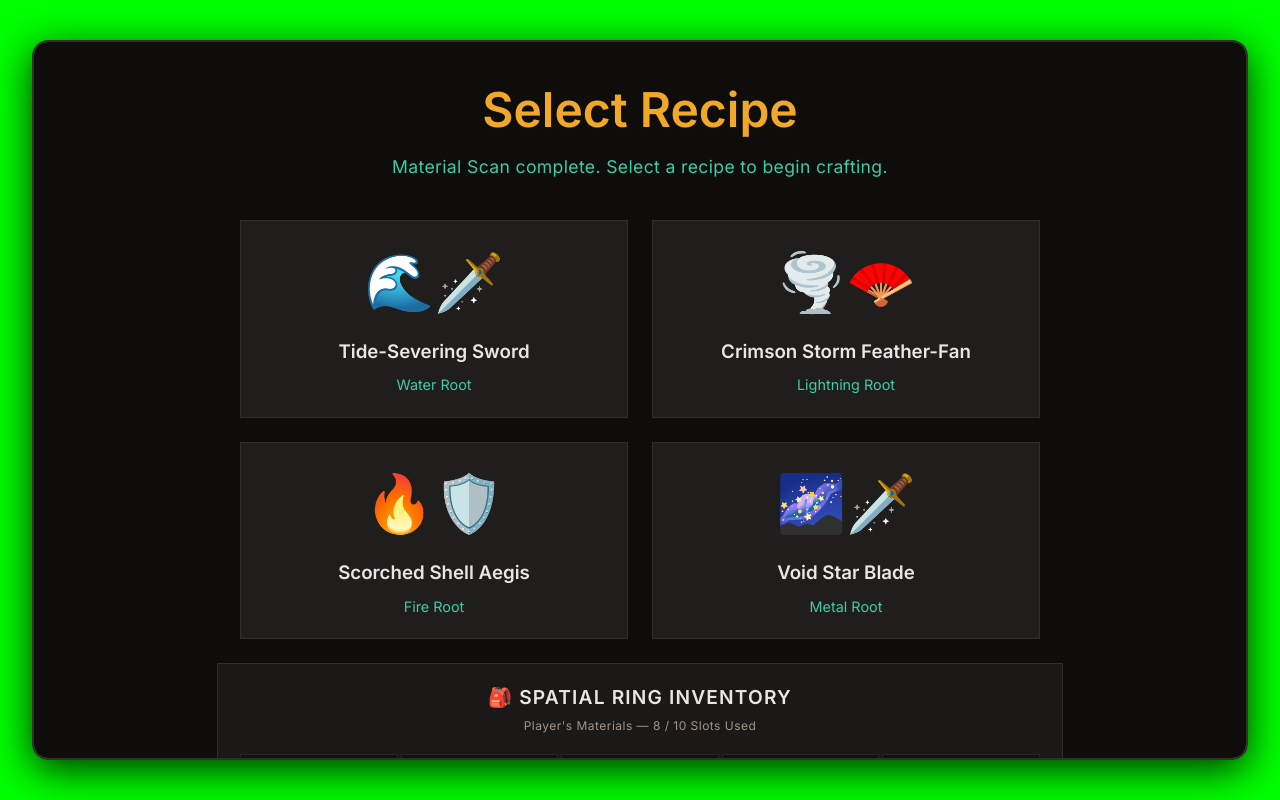
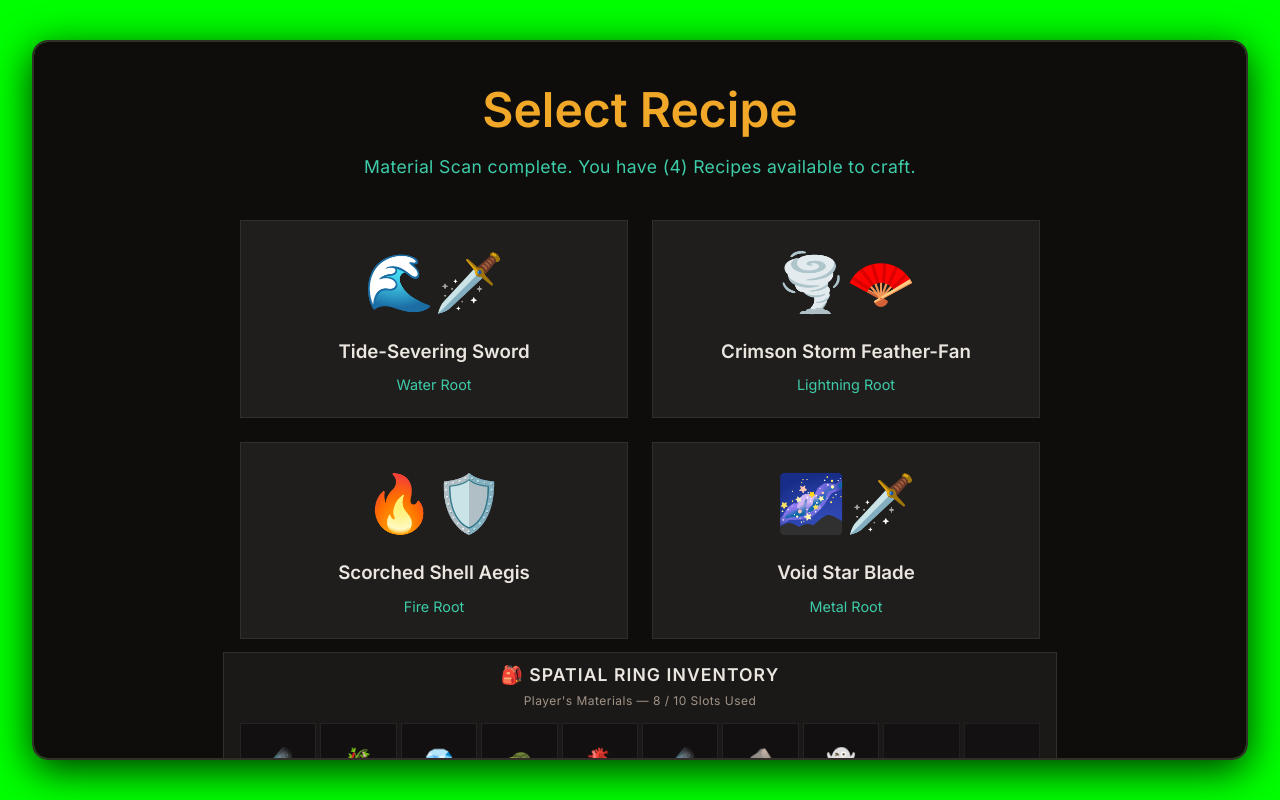
Before and after one commit to algopenne/9YS-artifact-crafting-ui, a React (Vite) app: page / in a window 1280 px wide. Built offline with nearby package versions, Linux system fonts and the light colour scheme.

Commit message:
Fixed scroll, changed text and added new step to workflow for rune

```diff
--- a/src/App.tsx
+++ b/src/App.tsx
@@ -8,6 +8,7 @@ import ShapeMaterial from './components/ShapeMaterial';
 import DemonCore from './components/DemonCore';
 import SpiritEssence from './components/SpiritEssence';
 import Harmonization from './components/Harmonization';
+import RuneInscription from './components/RuneInscription';
 import FinalTempering from './components/FinalTempering';
 import StatSidebar from './components/StatSidebar';
 import data from './data.json';
@@ -135,6 +136,12 @@ function App() {
           <Harmonization
             context={context}
             setContext={setContext}
+            onConfirm={() => setGameState('RUNE_INSCRIPTION')}
+          />
+        )}
+
+        {gameState === 'RUNE_INSCRIPTION' && (
+          <RuneInscription
             onConfirm={() => setGameState('TEMPERING')}
           />
         )}
--- a/src/components/ChooseMaterials.tsx
+++ b/src/components/ChooseMaterials.tsx
@@ -25,13 +25,13 @@ export default function ChooseMaterials({ context, onConfirm }: ChooseMaterialsP
 
   return (
     <div style={{ flex: 1, display: 'flex', flexDirection: 'column', alignItems: 'center' }}>
-      <h1 className="text-gold" style={{ fontSize: '3rem', marginBottom: '0.5rem' }}>Gather Materials</h1>
-      <p className="text-magic" style={{ fontSize: '1.2rem', marginBottom: '3rem' }}>Confirm the required ingredients to begin.</p>
+      <h1 className="text-gold" style={{ fontSize: '2.5rem', marginBottom: '0.2rem' }}>Gather Materials</h1>
+      <p className="text-magic" style={{ fontSize: '1.1rem', marginBottom: '1rem' }}>Confirm the required ingredients to begin.</p>
 
       {/* Unified Centered Constraint Wrapper */}
       <div style={{ width: '100%', maxWidth: '800px', display: 'flex', flexDirection: 'column', alignItems: 'center' }}>
-        <div className="panel" style={{ width: '100%', marginBottom: '2rem' }}>
-          <h3 className="text-gold" style={{ marginBottom: '1.5rem', borderBottom: '1px solid var(--color-border)', paddingBottom: '0.5rem', textAlign: 'center' }}>
+        <div className="panel" style={{ width: '100%', marginBottom: '1rem', padding: '1.2rem 1.5rem' }}>
+          <h3 className="text-gold" style={{ marginBottom: '1rem', borderBottom: '1px solid var(--color-border)', paddingBottom: '0.5rem', textAlign: 'center' }}>
             {recipe["__EMPTY"]}
           </h3>
 
@@ -65,7 +65,7 @@ export default function ChooseMaterials({ context, onConfirm }: ChooseMaterialsP
           </div>
         </div>
 
-        <button className="primary" onClick={onConfirm} style={{ padding: '0.8rem 2.5rem', fontSize: '1rem', marginBottom: '2rem' }}>
+        <button className="primary" onClick={onConfirm} style={{ padding: '0.6rem 2.5rem', fontSize: '1rem', marginBottom: '1rem' }}>
           <span className="kbd-badge">F</span>
           Consume Materials &amp; Confirm
         </button>
--- a/src/components/Inventory.tsx
+++ b/src/components/Inventory.tsx
@@ -43,16 +43,16 @@ export default function Inventory({ highlightedRecipe }: InventoryProps) {
   };
 
   return (
-    <div style={{ marginTop: '1.5rem', width: '100%', background: 'var(--color-bg-panel)', border: '1px solid var(--color-border)', borderRadius: '0', padding: '1.2rem 1.4rem', textAlign: 'center' }}>
-      <h2 style={{ fontSize: '1.2rem', marginBottom: '0.3rem', color: 'var(--color-text)', display: 'flex', alignItems: 'center', justifyContent: 'center', gap: '0.4rem', letterSpacing: '0.06em', textTransform: 'uppercase' }}>
+    <div style={{ marginTop: '0.8rem', width: '100%', background: 'var(--color-bg-panel)', border: '1px solid var(--color-border)', borderRadius: '0', padding: '0.6rem 1rem', textAlign: 'center' }}>
+      <h2 style={{ fontSize: '1.1rem', marginBottom: '0.2rem', color: 'var(--color-text)', display: 'flex', alignItems: 'center', justifyContent: 'center', gap: '0.4rem', letterSpacing: '0.06em', textTransform: 'uppercase' }}>
         🎒 Spatial Ring Inventory
       </h2>
-      <p className="text-dim" style={{ fontSize: '0.75rem', marginBottom: '1.2rem', letterSpacing: '0.04em' }}>Player's Materials — {inventory.length} / 10 Slots Used</p>
+      <p className="text-dim" style={{ fontSize: '0.75rem', marginBottom: '0.8rem', letterSpacing: '0.04em' }}>Player's Materials — {inventory.length} / 10 Slots Used</p>
 
       <div style={{
         display: 'grid',
-        gridTemplateColumns: 'repeat(5, 1fr)',
-        gap: '3px',
+        gridTemplateColumns: 'repeat(10, 1fr)',
+        gap: '4px',
         width: '100%',
       }}>
         {Array.from({ length: 10 }).map((_, slotIdx) => {
@@ -89,7 +89,7 @@ export default function Inventory({ highlightedRecipe }: InventoryProps) {
               position: 'relative',
               borderRadius: '0',
             }}>
-              <div style={{ fontSize: '1.8rem', lineHeight: 1 }}>{getEmojiForMaterial(mat)}</div>
+              <div style={{ fontSize: '1.5rem', lineHeight: 1 }}>{getEmojiForMaterial(mat)}</div>
               {/* Stack count badge — bottom-right corner */}
               <div style={{
                 position: 'absolute',
--- /dev/null
+++ b/src/components/RuneInscription.tsx
@@ -0,0 +1,30 @@
+import React from 'react';
+
+interface RuneInscriptionProps {
+  onConfirm: () => void;
+}
+
+export default function RuneInscription({ onConfirm }: RuneInscriptionProps) {
+  return (
+    <div style={{ flex: 1, display: 'flex', flexDirection: 'column', alignItems: 'center' }}>
+      <h1 className="text-gold" style={{ fontSize: '3rem', marginBottom: '0.5rem' }}>Rune Inscription</h1>
+      <p className="text-magic" style={{ fontSize: '1.2rem', marginBottom: '3rem' }}>
+        Inscribe runes to enhance your artifact's final power.
+      </p>
+
+      {/* Unified Centered Constraint Wrapper */}
+      <div style={{ width: '100%', maxWidth: '800px', display: 'flex', flexDirection: 'column', alignItems: 'center' }}>
+        <div className="panel" style={{ width: '100%', marginBottom: '2rem', minHeight: '300px', display: 'flex', alignItems: 'center', justifyContent: 'center' }}>
+          <p className="text-dim" style={{ fontStyle: 'italic', fontSize: '1.2rem' }}>
+            [ Rune Inscription Content Placeholder ]
+          </p>
+        </div>
+
+        <button className="primary" onClick={onConfirm} style={{ padding: '0.8rem 2.5rem', fontSize: '1rem', marginBottom: '2rem' }}>
+          <span className="kbd-badge">F</span>
+          Finish Inscription &amp; Proceed
+        </button>
+      </div>
+    </div>
+  );
+}
--- a/src/components/SelectRecipe.tsx
+++ b/src/components/SelectRecipe.tsx
@@ -19,7 +19,7 @@ export default function SelectRecipe({ onSelect }: SelectRecipeProps) {
       {/* Main Content */}
       <h1 className="text-gold" style={{ fontSize: '3rem', marginBottom: '0.5rem' }}>Select Recipe</h1>
       <p className="text-magic" style={{ fontSize: '1.1rem', marginBottom: '2.5rem', letterSpacing: '0.02em' }}>
-        Material Scan complete. Select a recipe to begin crafting.
+        Material Scan complete. You have (4) Recipes available to craft.
       </p>
 
       {/* Unified Centered Constraint Wrapper */}
--- a/src/types.ts
+++ b/src/types.ts
@@ -1,4 +1,4 @@
-export type GameState = 'RECIPE' | 'MATERIALS' | 'SMELT' | 'SHAPE' | 'DEMON_CORE' | 'SPIRIT_ESSENCE' | 'HARMONIZATION' | 'TEMPERING';
+export type GameState = 'RECIPE' | 'MATERIALS' | 'SMELT' | 'SHAPE' | 'DEMON_CORE' | 'SPIRIT_ESSENCE' | 'HARMONIZATION' | 'RUNE_INSCRIPTION' | 'TEMPERING';
 
 export type CraftingTier = 'Fabing' | 'LingQi' | 'FaBao';
 
```
